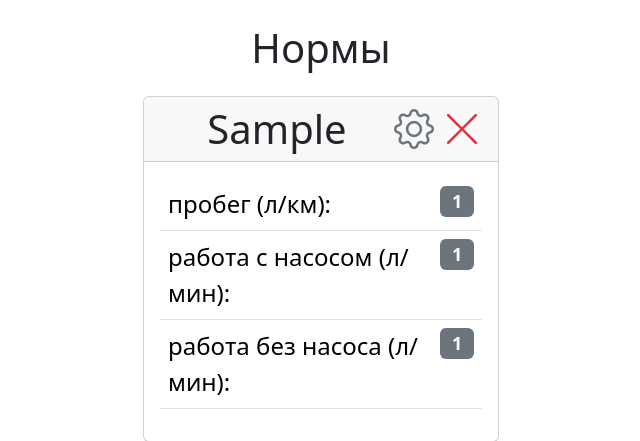
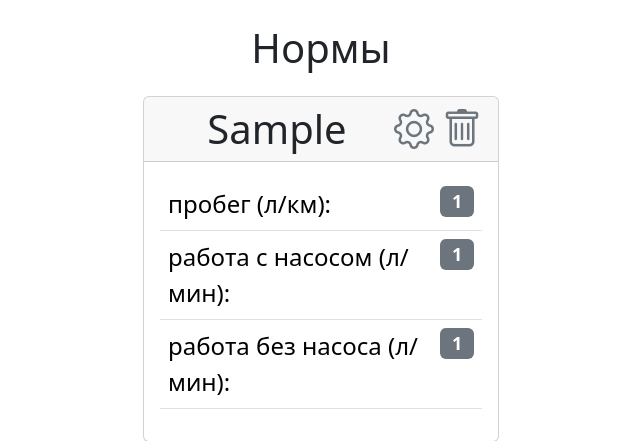
Before and after one commit to daboggg/voditel_v3, a Django app: page /norms/ in a window 1280 px wide. Shown: the part 68-509 px from the top of the page, without its empty margins (319-959 px from the left). Run offline with Django 5.2, Linux system fonts and the light colour scheme; a user stored in the database is signed in; tables that the repository leaves empty hold one stand-in row (values such as "Sample post"); some libraries are stand-ins or nearby versions.

Commit message:
поменял иконку удаления нормы

```diff
--- a/cards/templates/cards/norm_list.html
+++ b/cards/templates/cards/norm_list.html
@@ -16,7 +16,7 @@
                             <div class="display-6 text-center">
                                 {{ norm.season }}
                                 <a class="link-secondary" href="{% url 'norm_delete' norm.pk %}">
-                                    <i class="text-danger ms-2 float-end bi bi-x-lg"></i>
+                                    <i class="ms-2 float-end  bi bi-trash"></i>
                                 </a>
                                 <a class="link-secondary" href="{% url 'norm_edit' norm.pk %}">
                                     <i class="float-end bi bi-gear"></i>
```
